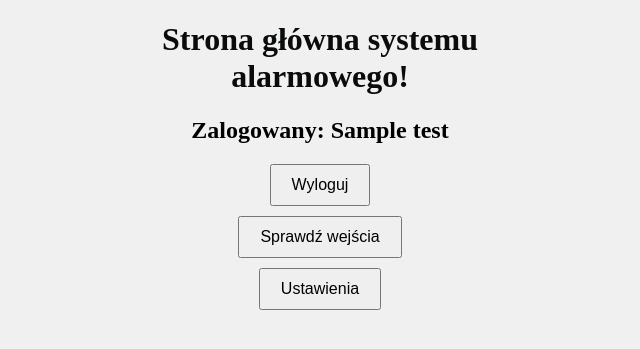
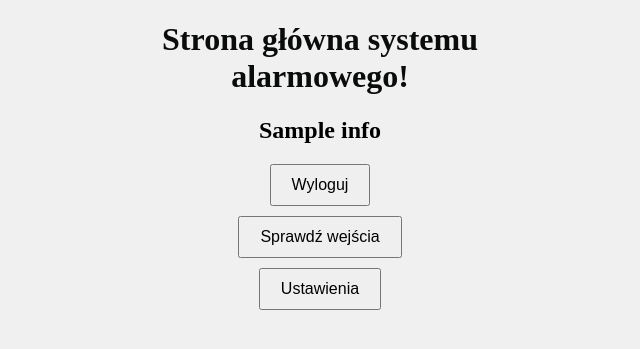
Before and after one commit to VadamC27/SW_Alarm_System, a Flask app: template BeagleBone/templates/site.html in a window 1280 px wide. Shown: the top 349 px of the page, without its empty margins (320-960 px from the left). Run offline with Flask 3, Linux system fonts and the light colour scheme; the template is opened without the code that fills it: most values are stand-ins (such as "Sample title", 1, 10 or a date in 2020).

Commit message:
Update site.html

```diff
--- a/BeagleBone/templates/site.html
+++ b/BeagleBone/templates/site.html
@@ -25,7 +25,8 @@
 <body>
     <div class="content">
         <h1>Strona główna systemu alarmowego!</h1>
-        <h2>Zalogowany: {{ test }}</h2>
+        <h2>{{ info }}</h2>
+
 
         <form method="post" action="/">
             <input type="submit" value="Wyloguj" name="action2" />
```
